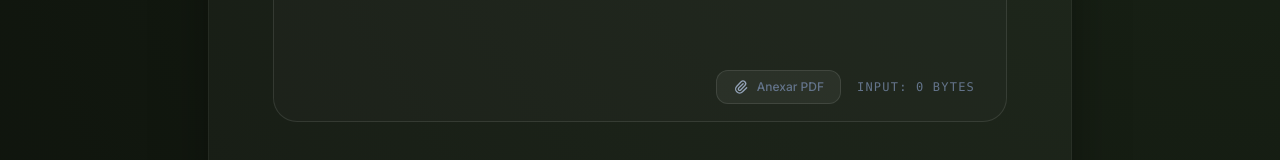
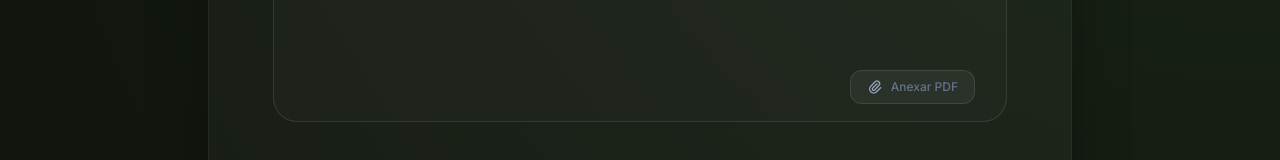
Before and after one commit to J4M1SON/smart-circular-design4, a React (Vite) app: page / in a window 1280 px wide. Both pictures are taken after a click on the button "Transformar Plano agora". Shown: the part 479-639 px from the top of the page. Built offline with nearby package versions, Linux system fonts and the light colour scheme; no server answers; the database is empty.

Commit message:
corrigindo funcionalidade do botão inserir pdf

```diff
--- a/components/TransformationTool.tsx
+++ b/components/TransformationTool.tsx
@@ -188,10 +188,13 @@ const TransformationTool: React.FC<TransformationToolProps> = ({ onSave }) => {
                       </svg>
                     </button>
                   )}
-                </label>
-                <div className="text-xs font-mono text-slate-500 uppercase tracking-widest">
-                  Input: {idea.length} bytes
-                </div>
+                  </label>
+                  {file && (
+                    <div className="text-xs font-mono text-green-400 uppercase tracking-widest">
+                    PDF: {(file.size / 1024).toFixed(2)} KB
+                    </div>
+                   )}
+
               </div>
             </div>
 
```
